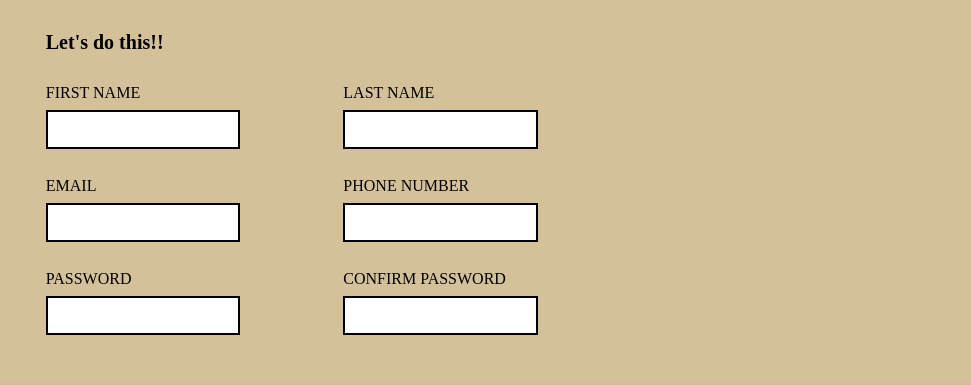
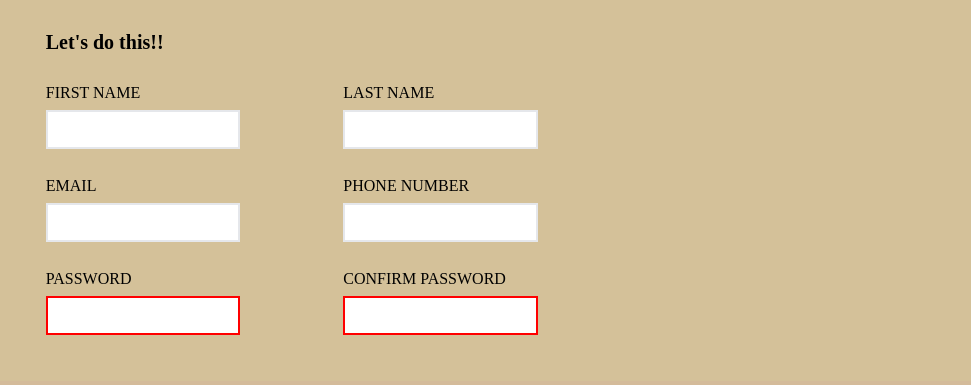
Before and after one commit to Productionmax/Sign-up-form, a plain HTML site: page index.html in a window 1280 px wide. Shown: the part 259-644 px from the top of the page, 309-1280 px from the left. Drawn offline with Linux system fonts and the light colour scheme.

Commit message:
Added an error class to the passwords input that makes the border of the input field red

```diff
--- a/index.html
+++ b/index.html
@@ -40,11 +40,11 @@
                 </div>
                 <div class="formcontent">
                     <label for="password">PASSWORD</label>
-                    <input type="password" id="password" required>
+                    <input type="password" id="password" required class="error">
                 </div>
                 <div class="formcontent">
                     <label for="cpassword">CONFIRM PASSWORD</label>
-                    <input type="password" id="cpassword" required>
+                    <input type="password" id="cpassword" required class="error">
                 </div>
         </div>
         <div class="bottom">
--- a/style.css
+++ b/style.css
@@ -73,11 +73,18 @@ input{
   padding: 10px 15px;
   margin: 8px 0;
   box-sizing: border-box;
-  border: 2px solid black;
+  border: 2px solid #E5E7EB;
   appearance: none;
 }
 .input:focus{
     box-shadow: rgba(100, 100, 111, 0.2) 0px 7px 29px 0px;
+}
+.error{
+    border: 2px solid red;
+}
+.error::after{
+    content: "* Passwords do not match";
+    background-color: black;
 }
 .bottom{
     background-color: rgb(212, 187, 154);
```
